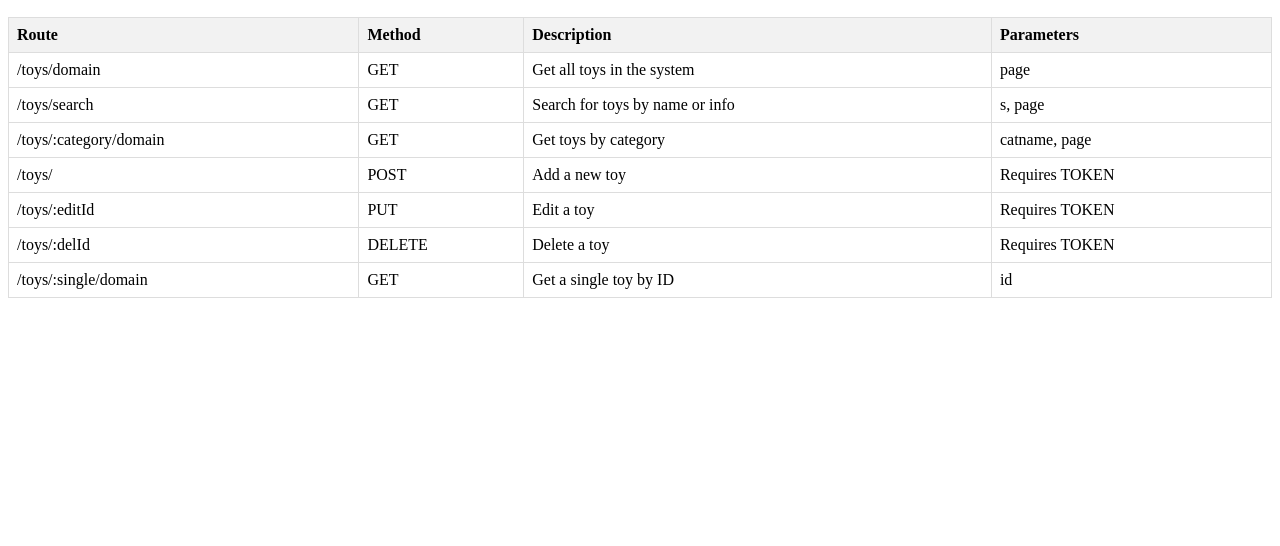
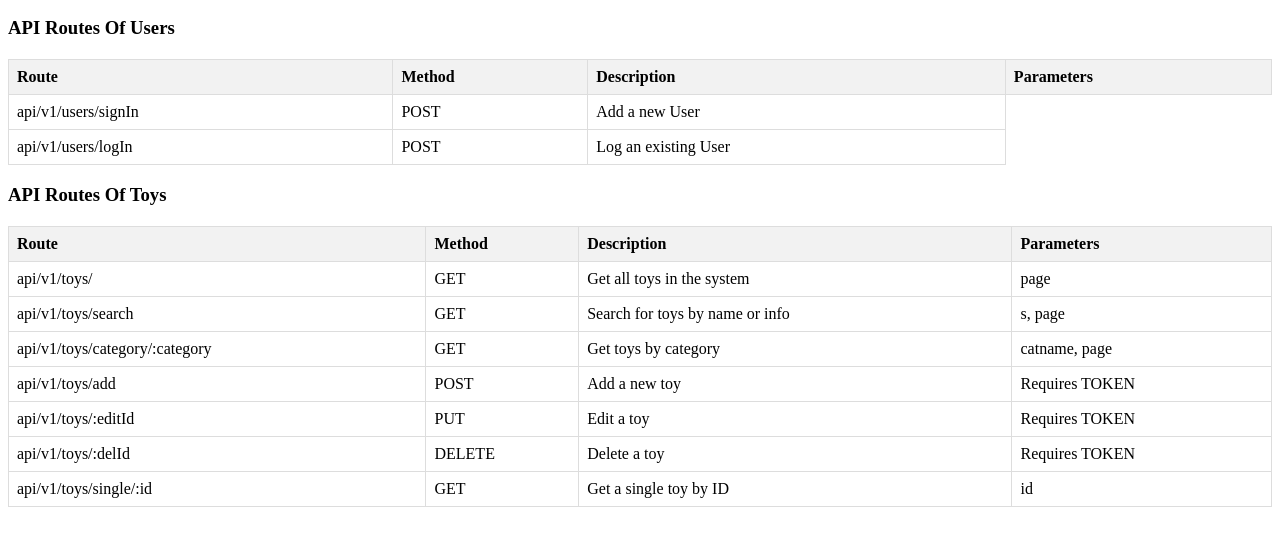
Before and after one commit to tammarGrossman/myToyStore, a website: page public/index.html in a window 1280 px wide. Shown: the part 50-596 px from the top of the page. Drawn offline with Linux system fonts and the light colour scheme.

Commit message:
dockumentation

```diff
--- a/public/index.html
+++ b/public/index.html
@@ -23,6 +23,32 @@
 <body>
 
   <h2>API Routes</h2>
+  <h3>API Routes Of Users</h3>
+  <table>
+    <thead>
+      <tr>
+        <th>Route</th>
+        <th>Method</th>
+        <th>Description</th>
+        <th>Parameters</th>
+      </tr>
+    </thead>
+    <tbody>
+      <!-- Route A -->
+      <tr>
+        <td>api/v1/users/signIn</td>
+        <td>POST</td>
+        <td>Add a new User</td>
+      </tr>
+
+      <tr>
+        <td>api/v1/users/logIn</td>
+        <td>POST</td>
+        <td>Log an existing User</td>
+      </tr>
+      </tbody>
+  </table>
+  <h3>API Routes Of Toys</h3>
 
   <table>
     <thead>
@@ -36,7 +62,7 @@
     <tbody>
       <!-- Route A -->
       <tr>
-        <td>/toys/domain</td>
+        <td>api/v1/toys/</td>
         <td>GET</td>
         <td>Get all toys in the system</td>
         <td>page</td>
@@ -44,7 +70,7 @@
 
       <!-- Route B -->
       <tr>
-        <td>/toys/search</td>
+        <td>api/v1/toys/search</td>
         <td>GET</td>
         <td>Search for toys by name or info</td>
         <td>s, page</td>
@@ -52,7 +78,7 @@
 
       <!-- Route C -->
       <tr>
-        <td>/toys/:category/domain</td>
+        <td>api/v1/toys/category/:category</td>
         <td>GET</td>
         <td>Get toys by category</td>
         <td>catname, page</td>
@@ -60,7 +86,7 @@
 
       <!-- Route D -->
       <tr>
-        <td>/toys/</td>
+        <td>api/v1/toys/add</td>
         <td>POST</td>
         <td>Add a new toy</td>
         <td>Requires TOKEN</td>
@@ -68,7 +94,7 @@
 
       <!-- Route E -->
       <tr>
-        <td>/toys/:editId</td>
+        <td>api/v1/toys/:editId</td>
         <td>PUT</td>
         <td>Edit a toy</td>
         <td>Requires TOKEN</td>
@@ -76,7 +102,7 @@
 
       <!-- Route F -->
       <tr>
-        <td>/toys/:delId</td>
+        <td>api/v1/toys/:delId</td>
         <td>DELETE</td>
         <td>Delete a toy</td>
         <td>Requires TOKEN</td>
@@ -84,7 +110,7 @@
 
       <!-- Single Toy Route -->
       <tr>
-        <td>/toys/:single/domain</td>
+        <td>api/v1/toys/single/:id</td>
         <td>GET</td>
         <td>Get a single toy by ID</td>
         <td>id</td>
```
